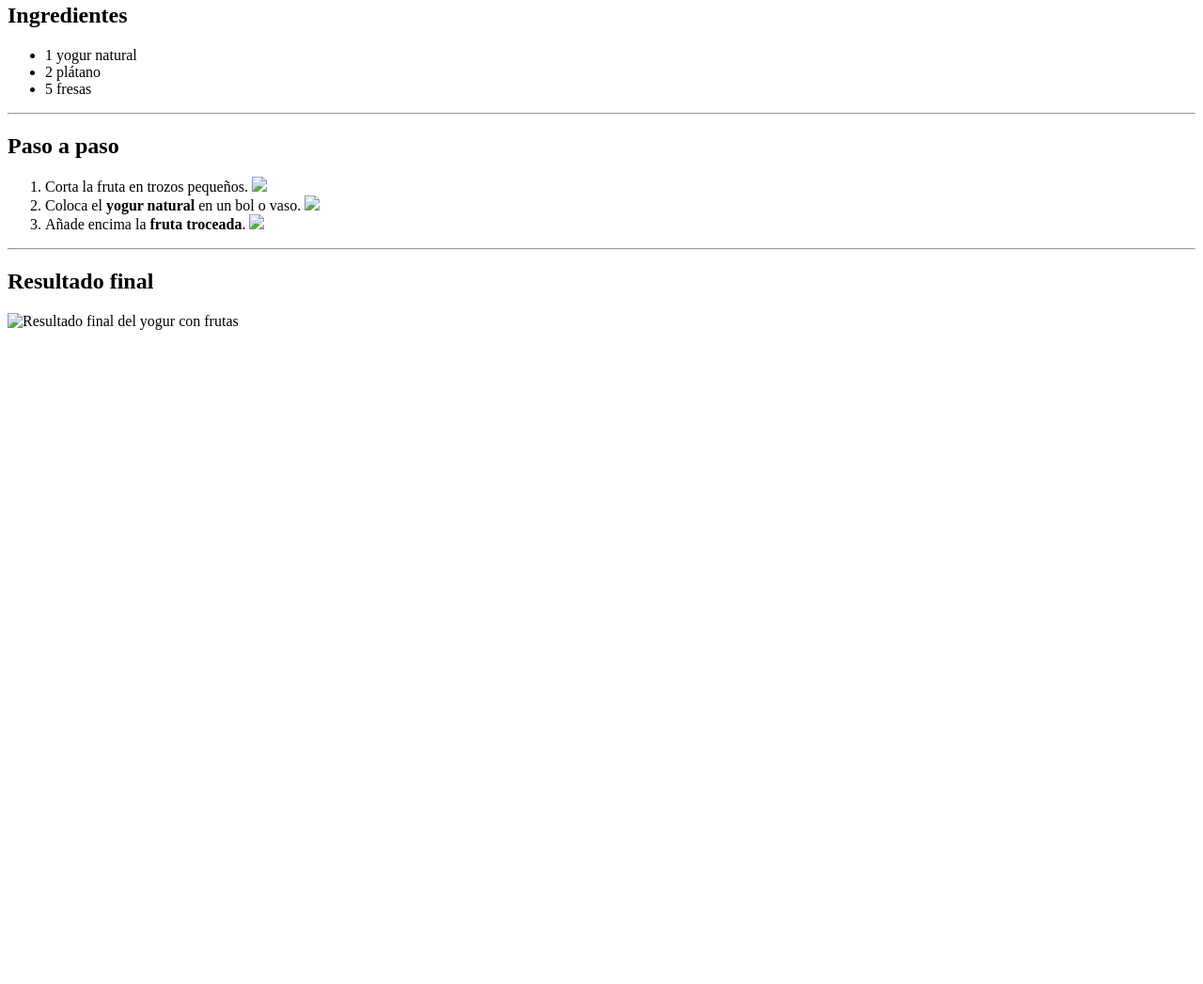
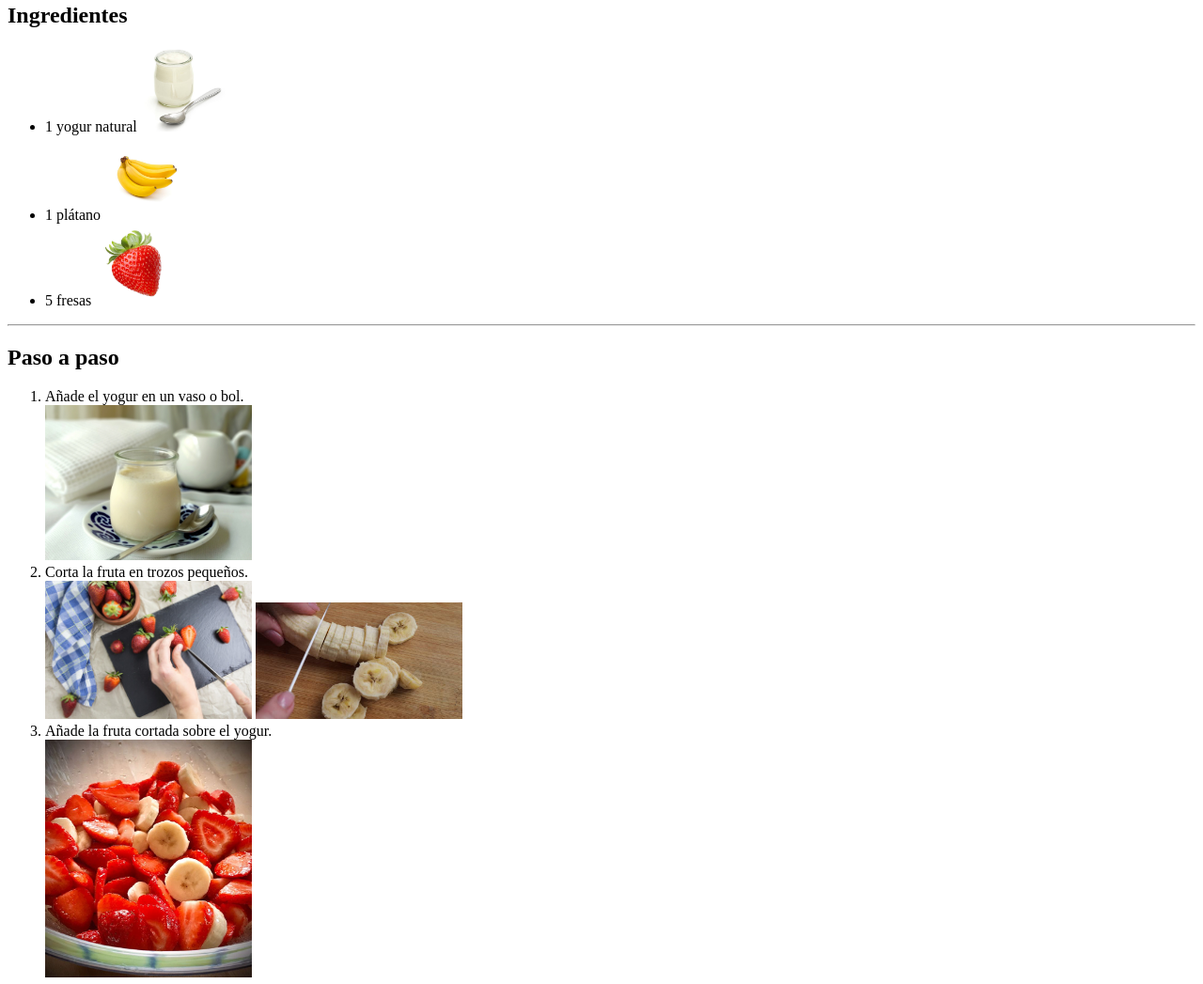
Before and after one commit to David-Pineda-Sanchez/Menu-saludable, a plain HTML site: page postre.html in a window 1280 px wide. Shown: the part 242-1289 px from the top of the page at 94% size. Before the commit the page ends 800 px from the top, so only its background shows below. Drawn offline with Linux system fonts and the light colour scheme.

Commit message:
Cambios finales postre

```diff
--- a/postre.html
+++ b/postre.html
@@ -8,7 +8,9 @@
   <link rel="stylesheet" href="https://cdnjs.cloudflare.com/ajax/libs/font-awesome/6.5.0/css/all.min.css">
 </head>
 <body>
+
   <a href="index.html"><i class="fa-solid fa-arrow-left"></i> Volver a la página principal</a>
+
   <h1>Yogur natural con frutas</h1>
 
   <h2>Índice</h2>
@@ -21,20 +23,34 @@
 
   <h2 id="ingredientes">Ingredientes</h2>
   <ul>
-    <li>1 yogur natural</li>
-    <li>2 plátano</li>
-    <li>5 fresas</li>
+    <li>1 yogur natural <img src="img/yogur.jpg" width="90" alt="Yogur natural"></li>
+    <li>1 plátano <img src="img/platano.jpg" width="90" alt="Plátano"></li>
+    <li>5 fresas <img src="img/fresa.jpg" width="90" alt="Fresas"></li>
   </ul>
   <hr>
 
   <h2 id="pasos">Paso a paso</h2>
   <ol>
-    <li>Corta la fruta en trozos pequeños. <img src="img/yogur1.jpg" width="200"></li>
-    <li>Coloca el <b>yogur natural</b> en un bol o vaso. <img src="img/yogur2.jpg" width="200"></li>
-    <li>Añade encima la <b>fruta troceada</b>. <img src="img/yogur3.jpg" width="200"></li>
+    <li>
+      Añade el yogur en un vaso o bol.<br>
+      <img src="img/paso1postre.jpg" width="220" alt="Yogur en vaso">
+    </li>
+    <li>
+      Corta la fruta en trozos pequeños.<br>
+      <img src="img/paso2.1postre.jpg" width="220" alt="Cortando plátano">
+      <img src="img/paso2.2postre.jpg" width="220" alt="Cortando fresas">
+    </li>
+    <li>
+      Añade la fruta cortada sobre el yogur.<br>
+      <img src="img/paso3postre.jpg" width="220" alt="Fruta sobre el yogur">
+    </li>
   </ol>
   <hr>
 
   <h2 id="resultado">Resultado final</h2>
-  <img src="img/yogur-final.jpg" width="500" alt="Resultado final del yogur con frutas">
-  <p><a href="#
+  <img src="img/resultado_final_postre.jpg" width="500" alt="Resultado final del yogur con frutas">
+
+  <p><a href="#ingredientes">Volver arriba</a></p>
+
+</body>
+</html>
```
Also changed, not shown: index.html (+2 -2 lines), img/fresa.jpg (added), img/paso1postre.jpg (added), img/paso2.1postre.jpg (added), img/paso2.2postre.jpg (added), img/paso3postre.jpg (added), img/platano.jpg (added), img/resultado_final_postre.jpg (added), img/yogur.jpg (added).
